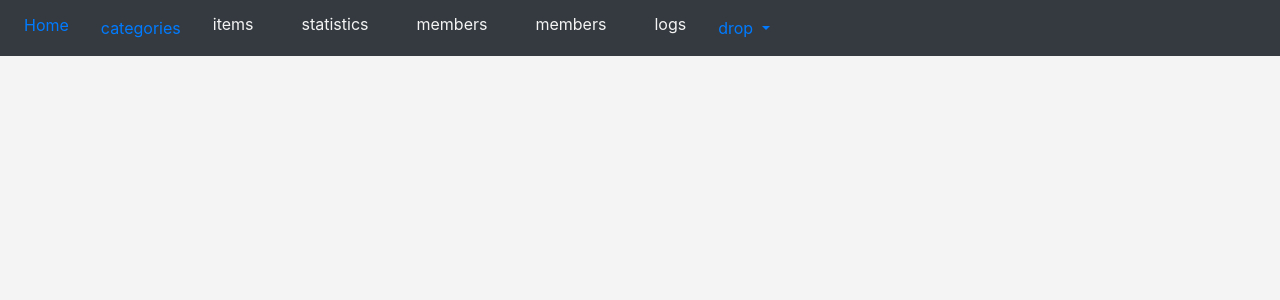
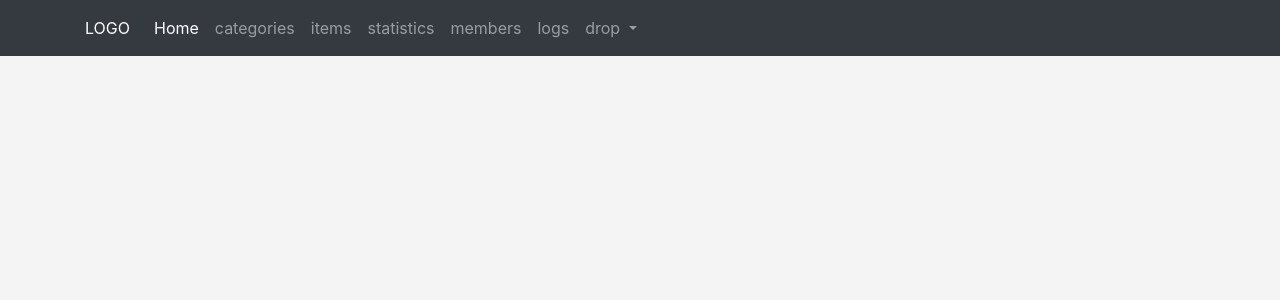
Before and after one commit to omrzdn/Yat-eCommerce, a PHP site: page /members.php in a window 1280 px wide. Shown: the top 300 px of the page. Run offline with PHP 8.4, Linux system fonts and the light colour scheme; a user stored in the database is signed in; some libraries are stand-ins or nearby versions.

Commit message:
Navbar edit

```diff
--- a/admin/includes/templates/navbar.php
+++ b/admin/includes/templates/navbar.php
@@ -1,41 +1,49 @@
+<nav class="navbar navbar-expand-lg bg-dark navbar-dark">
 
-<nav class="navbar navbar-expand-lg navbar-inverse bg-dark">
-
+  <div class="container">
+    <a class="navbar-brand" href="#">LOGO</a>
     <button class="navbar-toggler" type="button" data-toggle="collapse" data-target="#navbarSupportedContent" aria-controls="navbarSupportedContent" aria-expanded="false" aria-label="Toggle navigation">
       <span class="navbar-toggler-icon"></span>
     </button>
 
     <div class="collapse navbar-collapse" id="navbarSupportedContent">
       <ul class="navbar-nav mr-auto">
-      <li class="nav-item active">
-        <a class="nav-link navbar-brand" href="dashboard.php"><?php echo lang('home_admin')?> <span class="sr-only">(current)</span></a>
+        <li class="nav-item">
+          <a class="nav-link active" href="dashboard.php"><?php echo lang('home_admin')?>
+            <span class="sr-only">(current)</span>
+          </a>
         </li>
         <li class="nav-item">
           <a class="nav-link" href="#"><?php echo lang('categories')?></a>
         </li>
-      <li ><a class="dropdown-item" href="#"><?php echo lang('ITEMS')?></a></li>
-      <li ><a class="dropdown-item" href="#"> <?php echo lang('STATISTICS')?></a></li>
-      <li ><a class="dropdown-item" href="#"> <?php echo lang('MEMBERS')?></a></li>
-      <li><a class="dropdown-item" href="#"> <?php echo lang('MEMBERS')?></a></li>
-      <li><a class="dropdown-item" href="#"> <?php echo lang('LOGS')?></a></li>
-
-
-
-
-      <li class="nav-item dropdown">
+        <li class="nav-item">
+          <a class="nav-link" href="#"><?php echo lang('ITEMS')?></a>
+        </li>
+        <li class="nav-item">
+          <a class="nav-link" href="#"><?php echo lang('STATISTICS')?></a>
+        </li>
+        <li class="nav-item">
+          <a class="nav-link" href="#"><?php echo lang('MEMBERS')?></a>
+        </li>
+        <li class="nav-item">
+          <a class="nav-link" href="#"><?php echo lang('LOGS')?></a>
+        </li>
+        <li class="nav-item dropdown ">
           <a class="nav-link dropdown-toggle" href="#" id="navbarDropdown" role="button" data-toggle="dropdown" aria-haspopup="true" aria-expanded="false">
             <?php echo lang('dropdown')?>
           </a>
+          <div class="dropdown-menu " aria-labelledby="navbarDropdown">
+            <a class="dropdown-item text-dark" href="members.php?do=edit&userid=<?php echo $_SESSION['ID'] ?>">Edit profile</a>
+            <a class="dropdown-item text-dark" href="#">Settings</a>
+            <a class="dropdown-item text-dark" href="logout.php">Logout </a>
+          </div>
+        </li>
+      </ul>
+    </div>
+  </div>
+</nav>
 
 
-        <div class="dropdown-menu" aria-labelledby="navbarDropdown">
-          <a class="dropdown-item" href="members.php?do=edit&userid=<?php echo $_SESSION['ID'] ?>">Edit profile</a>
-          <a class="dropdown-item" href="#"> Settings</a>
-          <a class="dropdown-item" href="logout.php">Logout </a>
-        </div>
-      </li>
-
-    </ul>
-
-  </div>
-</nav>
+<?php
+    include $tpl.'footer.php';
+?>
--- a/admin/index.php
+++ b/admin/index.php
@@ -1,5 +1,7 @@
 <?php
     session_start();
+
+    $noNavbar = '';
 
     $pageTitle = 'Login';
 
--- a/admin/init.php
+++ b/admin/init.php
@@ -12,8 +12,10 @@ $func = 'includes/functions/';  //functions directory
 
 include $func . 'functions.php';
 include $lan.'english.php';
+
 include 'connect.php';
+
 include $tpl.'header.php';
-  if(!isset($nonavbar)){
+if(!isset($noNavbar)){
   include $tpl.'navbar.php';
 }
```
Also changed, not shown: admin/layout/css/backend.css (+6 -2 lines), admin/dashboard.php (line endings or trailing spaces). Lines whose indentation alone changed are shown as unchanged.
